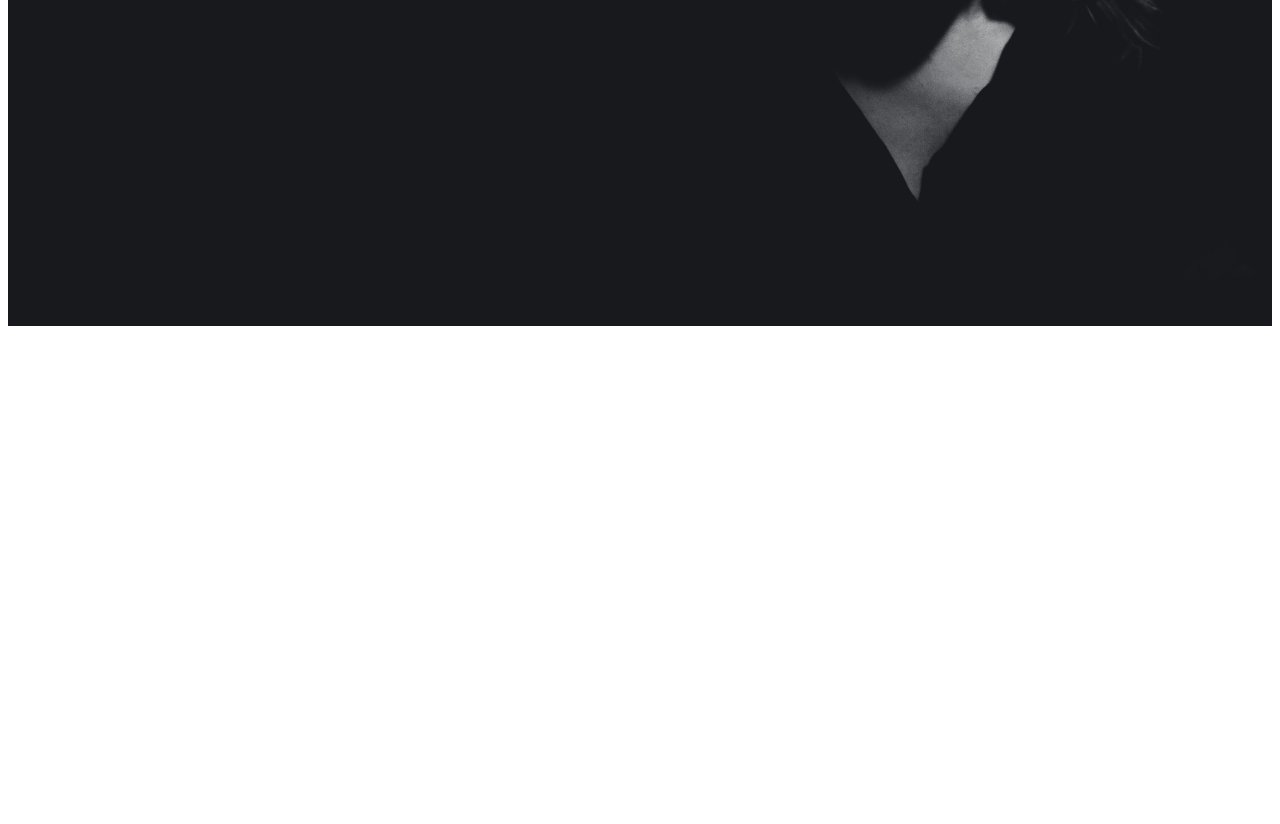
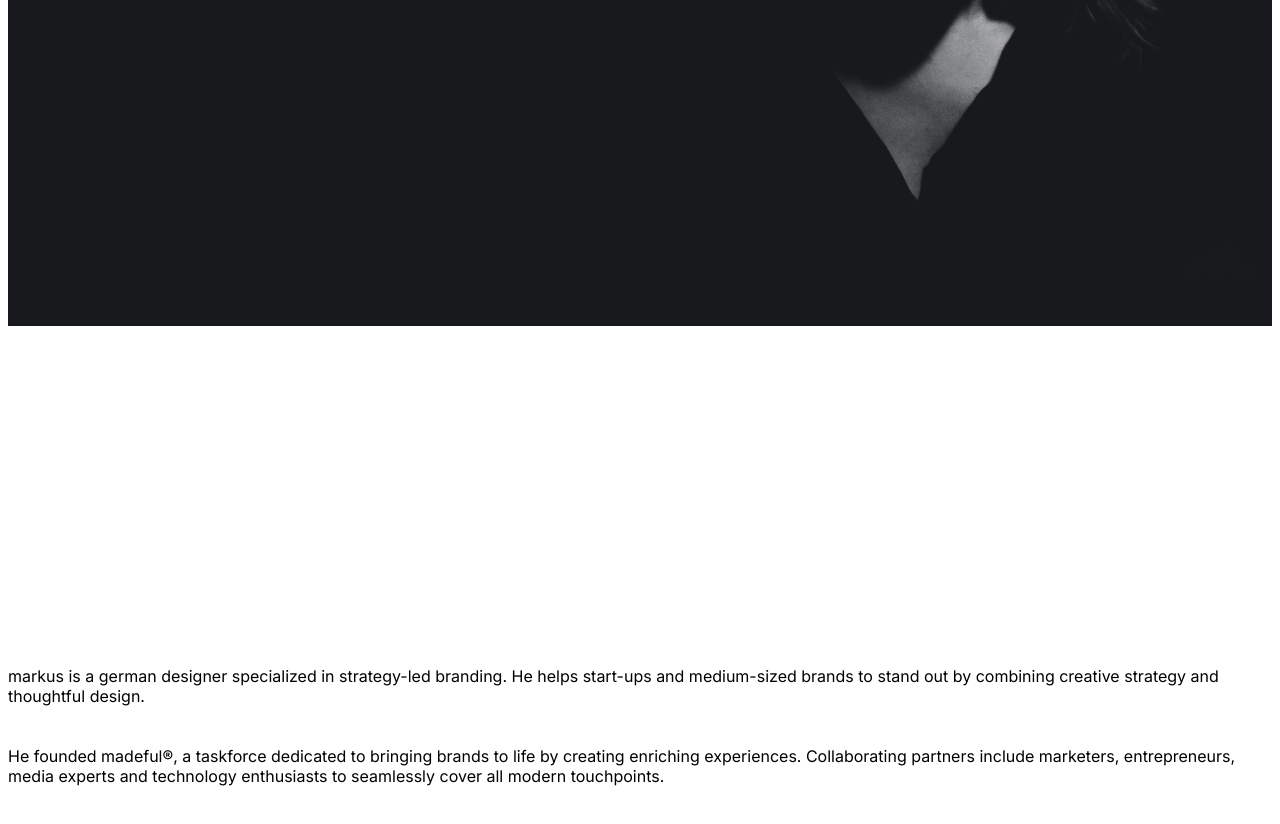
Before and after one commit to alilotfidev/personal-website-template, a Next.js app: page / in a window 1280 px wide. Shown: the part 554-1378 px from the top of the page. Before the commit the page ends 888 px from the top, so only its background shows below. Built offline with nearby package versions, Linux system fonts and the light colour scheme.

Commit message:
text information almost done

```diff
--- a/app/page.js
+++ b/app/page.js
@@ -1,5 +1,6 @@
 import HeroImage from "@/components/HeroImage";
 import Nav from "@/components/Nav";
+import TextInformation from "@/components/TextInformation";
 import CursorProvider from "@/components/ui/CursorProvider";
 
 export default function Home() {
@@ -8,6 +9,7 @@ export default function Home() {
       <CursorProvider>
         <Nav />
         <HeroImage />
+        <TextInformation />
       </CursorProvider>
     </main>
   );
--- /dev/null
+++ b/components/TextInformation.js
@@ -0,0 +1,21 @@
+export default function TextInformation() {
+  return (
+    <section className="flex min-h-screen items-center justify-center bg-neutral-100 px-10 py-8 text-black">
+      <div className="intro-text text-4xl leading-normal">
+        <div className="inner-intro-text bg-white">
+          markus is a german designer specialized in strategy-led branding. He
+          helps start-ups and medium-sized brands to stand out by combining
+          creative strategy and thoughtful design.
+        </div>
+        <br />
+        <br />
+        <div className="inner-intro-text bg-white">
+          He founded madeful®, a taskforce dedicated to bringing brands to life
+          by creating enriching experiences. Collaborating partners include
+          marketers, entrepreneurs, media experts and technology enthusiasts to
+          seamlessly cover all modern touchpoints.
+        </div>
+      </div>
+    </section>
+  );
+}
```
